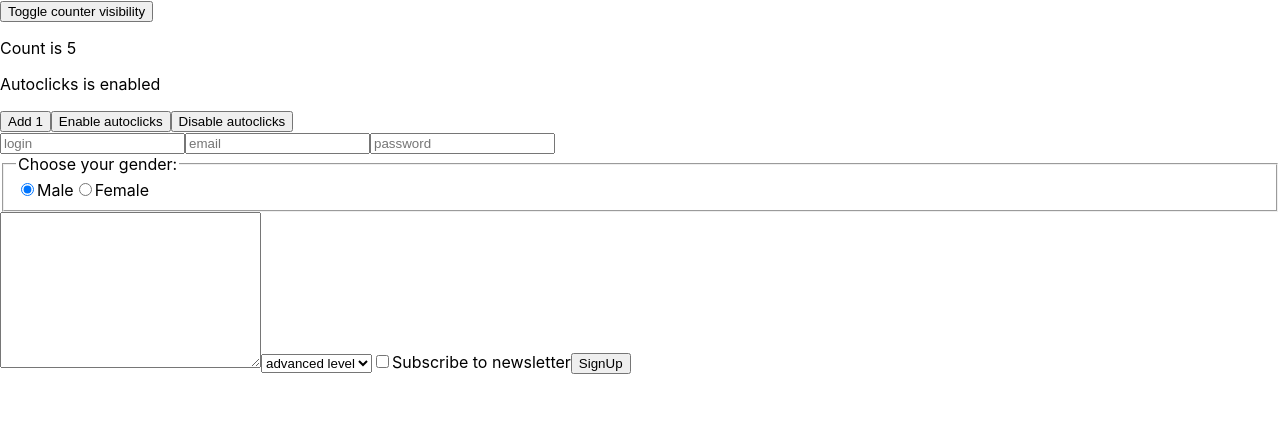
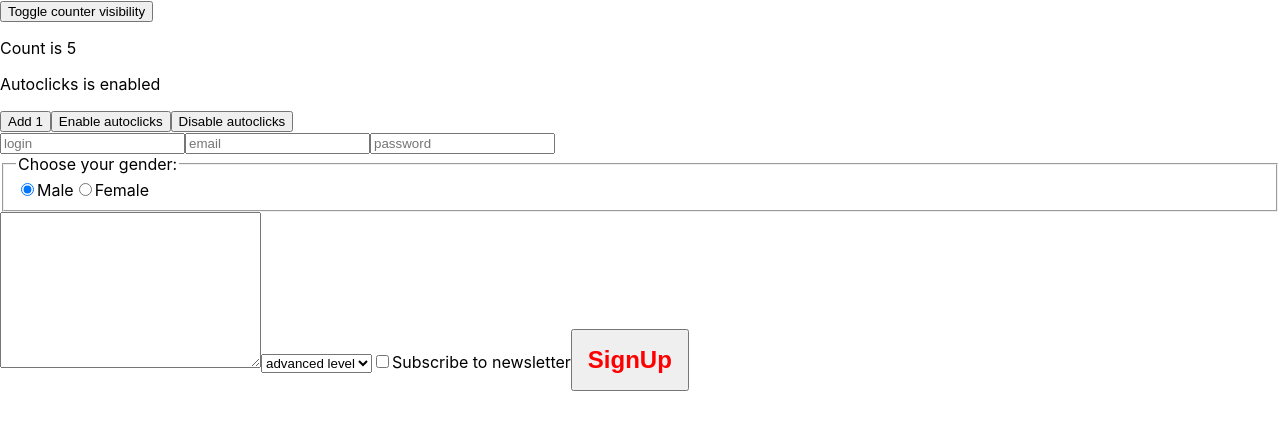
Before and after one commit to fc-fullstack-courses/fd-2023-1-react-app, a React (Create React App) app: page / in a window 1280 px wide. Shown: the top 430 px of the page. Built offline with nearby package versions, Linux system fonts and the light colour scheme; the HTML template or start-up script is replaced by a standard one.

Commit message:
Add inline styles example

```diff
--- a/src/components/SignUpForm/index.jsx
+++ b/src/components/SignUpForm/index.jsx
@@ -74,6 +74,13 @@ class SignUpForm extends React.Component {
       gender,
     } = this.state;
 
+    const btnStyles = {
+      color: email !== '' ? 'green' : 'red',
+      padding: '15px',
+      fontSize: '1.5rem',
+      fontWeight: 'bold',
+    };
+
     return (
       <form onSubmit={this.handleSubmit}>
         <input
@@ -145,7 +152,9 @@ class SignUpForm extends React.Component {
           />
           Subscribe to newsletter
         </label>
-        <button type='submit'>SignUp</button>
+        <button style={btnStyles} type='submit'>
+          SignUp
+        </button>
       </form>
     );
   }
```
